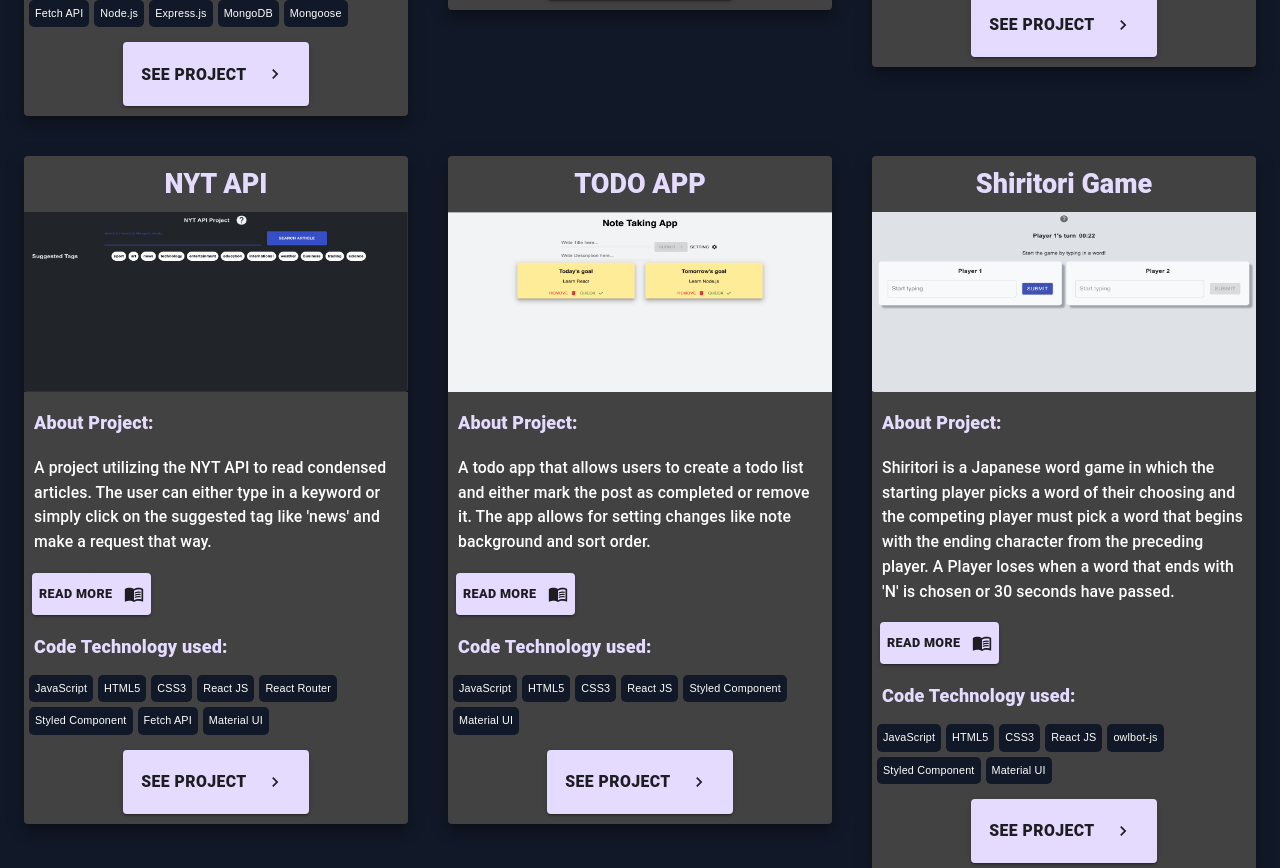
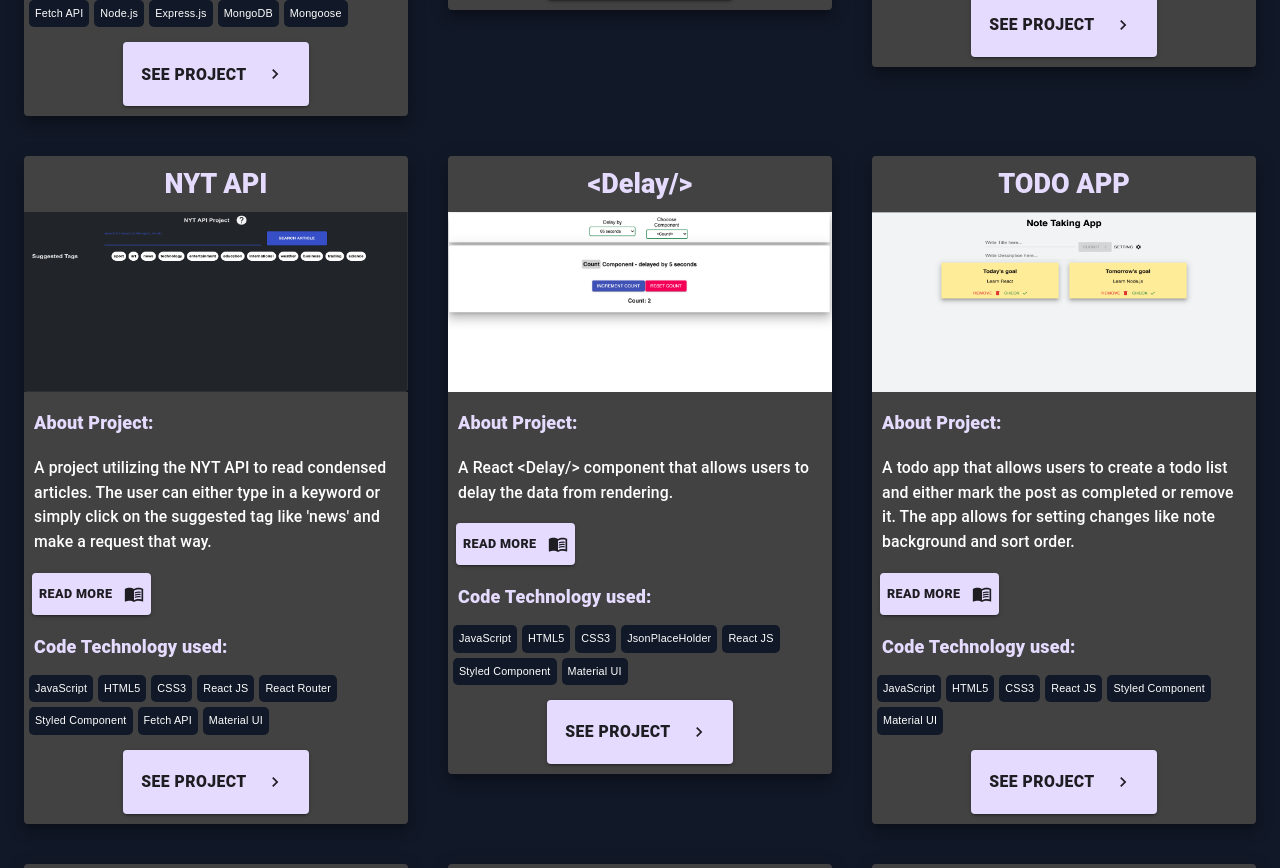
Before and after one commit to YutaMoriJP/Portfolio, a React (Create React App) app: page /project in a window 1280 px wide. Shown: the part 700-1568 px from the top of the page. Built offline with nearby package versions, Linux system fonts and the light colour scheme.

Commit message:
added <delay/> to project

```diff
--- a/src/data/project.js
+++ b/src/data/project.js
@@ -7,6 +7,7 @@ import shopping from "../Images/shopping.png";
 import flex from "../Images/flex.png";
 import { v4 as uuidv4 } from "uuid";
 import timer from "../Images/timer.png";
+import delay from "../Images/delay.png";
 
 const projects = [
   {
@@ -112,6 +113,24 @@ const projects = [
     ],
   },
   {
+    name: "<Delay/>",
+    img: delay,
+    id: uuidv4(),
+    url: "https://objective-williams-4b941f.netlify.app/",
+    description:
+      "A React <Delay/> component that allows users to delay the data from rendering.",
+    details: [{ title: "Header", content: "Content" }],
+    tags: [
+      { tag: "JavaScript", id: uuidv4() },
+      { tag: "HTML5", id: uuidv4() },
+      { tag: "CSS3", id: uuidv4() },
+      { tag: "JsonPlaceHolder", id: uuidv4() },
+      { tag: "React JS", id: uuidv4() },
+      { tag: "Styled Component", id: uuidv4() },
+      { tag: "Material UI", id: uuidv4() },
+    ],
+  },
+  {
     name: "TODO APP",
     img: todoo,
     id: uuidv4(),
```
Also changed, not shown: src/Images/delay.png (added).
